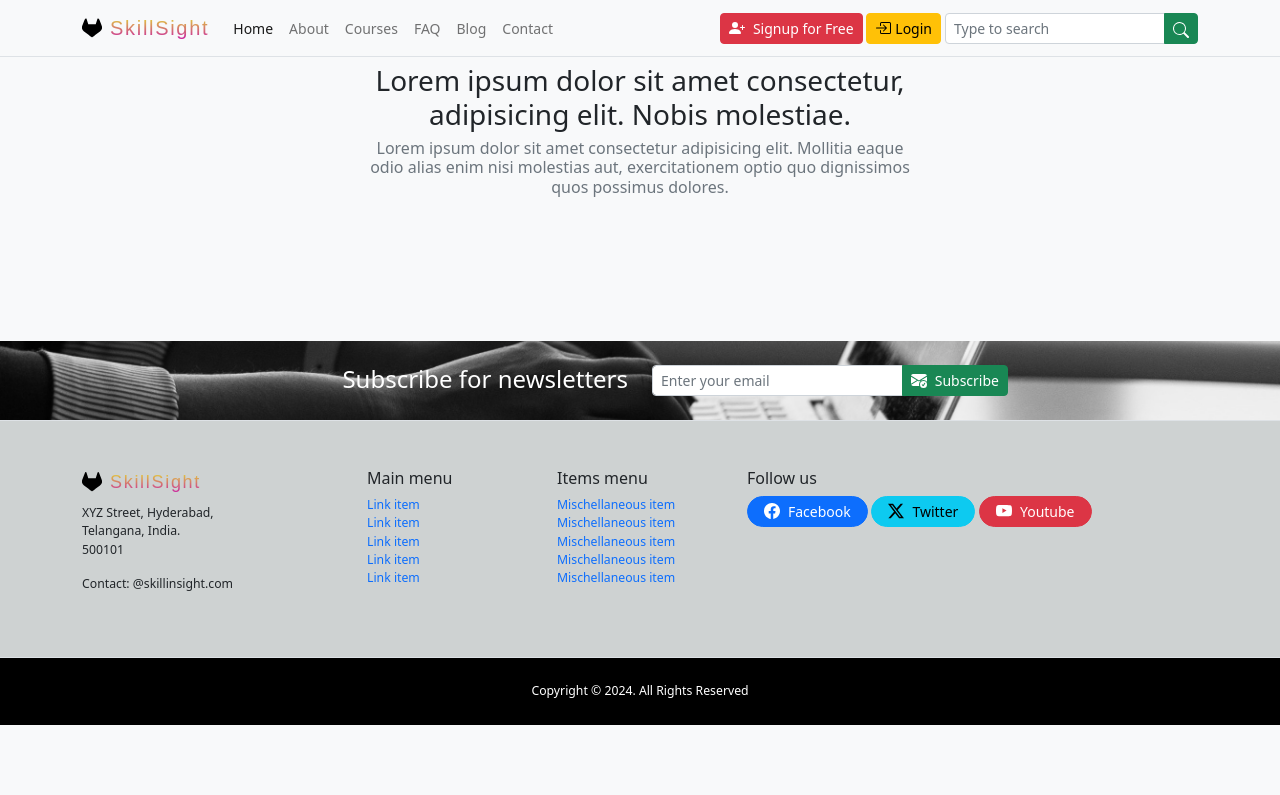
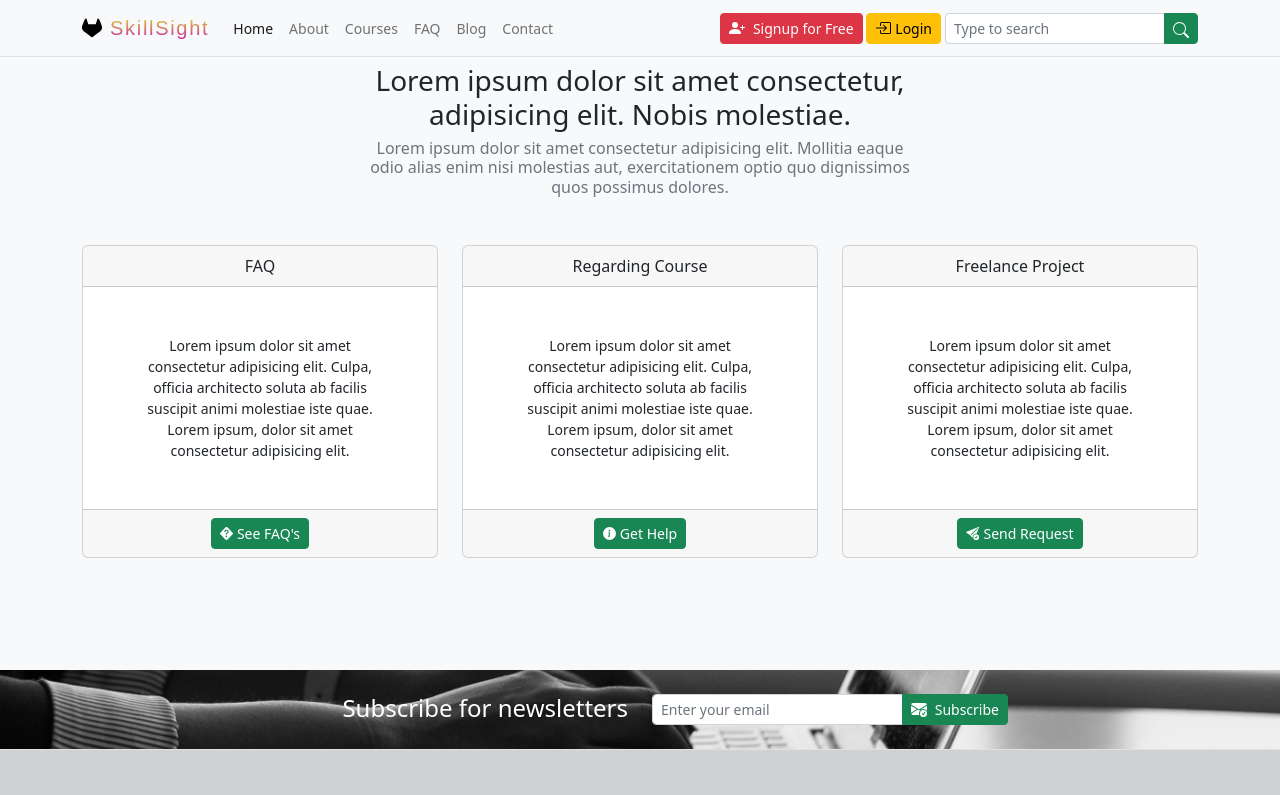
Before and after one commit to CharanNaga/Professional-Website, a plain HTML site: page contact.html in a window 1280 px wide. Shown: the top 795 px of the page. Drawn offline with nearby package versions, Linux system fonts and the light colour scheme; a web font is replaced by a local one.

Commit message:
Modified contact.html to create contact page cards

```diff
--- a/contact.html
+++ b/contact.html
@@ -107,6 +107,79 @@
                     </div>
                 </div>
             </div>
+
+            <!-- Contact Page Cards -->
+            <div class="row justify-content-center">
+                <div class="col-md-4">
+                    <div class="card text-center mb-3">
+                        <div class="card-header">FAQ</div>
+                        <div class="card-body p-5">
+                            <p class="m-0 small">
+                                Lorem ipsum dolor sit amet consectetur adipisicing elit. Culpa, officia architecto
+                                soluta ab facilis suscipit animi molestiae iste quae. Lorem ipsum, dolor sit amet
+                                consectetur adipisicing elit.
+                            </p>
+                        </div>
+                        <div class="card-footer">
+                            <a href="faq.html" class="btn btn-sm btn-success d-inline-flex align-items-center">
+                                <svg xmlns="http://www.w3.org/2000/svg" width="13" height="13" fill="currentColor"
+                                    class="bi bi-question-diamond-fill me-1" viewBox="0 0 16 16">
+                                    <path
+                                        d="M9.05.435c-.58-.58-1.52-.58-2.1 0L.436 6.95c-.58.58-.58 1.519 0 2.098l6.516 6.516c.58.58 1.519.58 2.098 0l6.516-6.516c.58-.58.58-1.519 0-2.098zM5.495 6.033a.237.237 0 0 1-.24-.247C5.35 4.091 6.737 3.5 8.005 3.5c1.396 0 2.672.73 2.672 2.24 0 1.08-.635 1.594-1.244 2.057-.737.559-1.01.768-1.01 1.486v.105a.25.25 0 0 1-.25.25h-.81a.25.25 0 0 1-.25-.246l-.004-.217c-.038-.927.495-1.498 1.168-1.987.59-.444.965-.736.965-1.371 0-.825-.628-1.168-1.314-1.168-.803 0-1.253.478-1.342 1.134-.018.137-.128.25-.266.25zm2.325 6.443c-.584 0-1.009-.394-1.009-.927 0-.552.425-.94 1.01-.94.609 0 1.028.388 1.028.94 0 .533-.42.927-1.029.927" />
+                                </svg>
+                                See FAQ's
+                            </a>
+                        </div>
+                    </div>
+                </div>
+                <div class="col-md-4">
+                    <div class="card text-center mb-3">
+                        <div class="card-header">Regarding Course</div>
+                        <div class="card-body p-5">
+                            <p class="m-0 small">
+                                Lorem ipsum dolor sit amet consectetur adipisicing elit. Culpa, officia architecto
+                                soluta ab facilis suscipit animi molestiae iste quae. Lorem ipsum, dolor sit amet
+                                consectetur adipisicing elit.
+                            </p>
+                        </div>
+                        <div class="card-footer">
+                            <a href="#" class="btn btn-sm btn-success d-inline-flex align-items-center">
+                                <svg xmlns="http://www.w3.org/2000/svg" width="13" height="13" fill="currentColor"
+                                    class="bi bi-info-circle-fill me-1" viewBox="0 0 16 16">
+                                    <path
+                                        d="M8 16A8 8 0 1 0 8 0a8 8 0 0 0 0 16m.93-9.412-1 4.705c-.07.34.029.533.304.533.194 0 .487-.07.686-.246l-.088.416c-.287.346-.92.598-1.465.598-.703 0-1.002-.422-.808-1.319l.738-3.468c.064-.293.006-.399-.287-.47l-.451-.081.082-.381 2.29-.287zM8 5.5a1 1 0 1 1 0-2 1 1 0 0 1 0 2" />
+                                </svg>
+                                Get Help
+                            </a>
+                        </div>
+                    </div>
+                </div>
+                <div class="col-md-4">
+                    <div class="card text-center mb-3">
+                        <div class="card-header">Freelance Project</div>
+                        <div class="card-body p-5">
+                            <p class="m-0 small">
+                                Lorem ipsum dolor sit amet consectetur adipisicing elit. Culpa, officia architecto
+                                soluta ab facilis suscipit animi molestiae iste quae. Lorem ipsum, dolor sit amet
+                                consectetur adipisicing elit.
+                            </p>
+                        </div>
+                        <div class="card-footer">
+                            <a href="https://www.google.com/" class="btn btn-sm btn-success d-inline-flex align-items-center" target="_blank">
+                                <svg xmlns="http://www.w3.org/2000/svg" width="13" height="13" fill="currentColor"
+                                    class="bi bi-send-check-fill me-1" viewBox="0 0 16 16">
+                                    <path
+                                        d="M15.964.686a.5.5 0 0 0-.65-.65L.767 5.855H.766l-.452.18a.5.5 0 0 0-.082.887l.41.26.001.002 4.995 3.178 1.59 2.498C8 14 8 13 8 12.5a4.5 4.5 0 0 1 5.026-4.47zm-1.833 1.89L6.637 10.07l-.215-.338a.5.5 0 0 0-.154-.154l-.338-.215 7.494-7.494 1.178-.471z" />
+                                    <path
+                                        d="M16 12.5a3.5 3.5 0 1 1-7 0 3.5 3.5 0 0 1 7 0m-1.993-1.679a.5.5 0 0 0-.686.172l-1.17 1.95-.547-.547a.5.5 0 0 0-.708.708l.774.773a.75.75 0 0 0 1.174-.144l1.335-2.226a.5.5 0 0 0-.172-.686" />
+                                </svg>
+                                Send Request
+                            </a>
+                        </div>
+                    </div>
+                </div>
+            </div>
+            <!-- Contact Page Cards -->
         </div>
     </header>
     <!-- Contact Content -->
```
